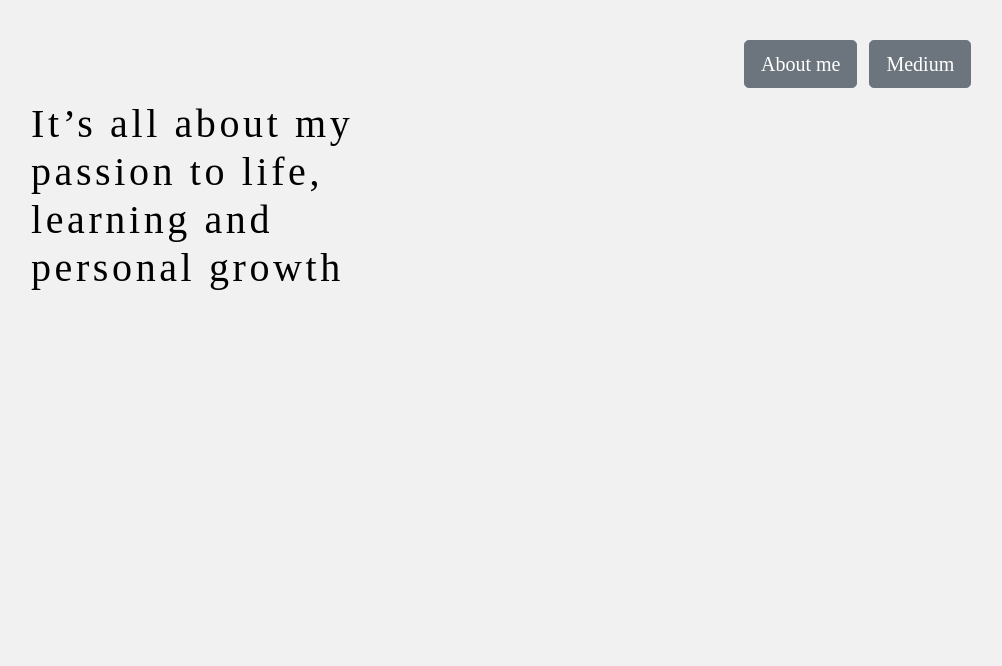
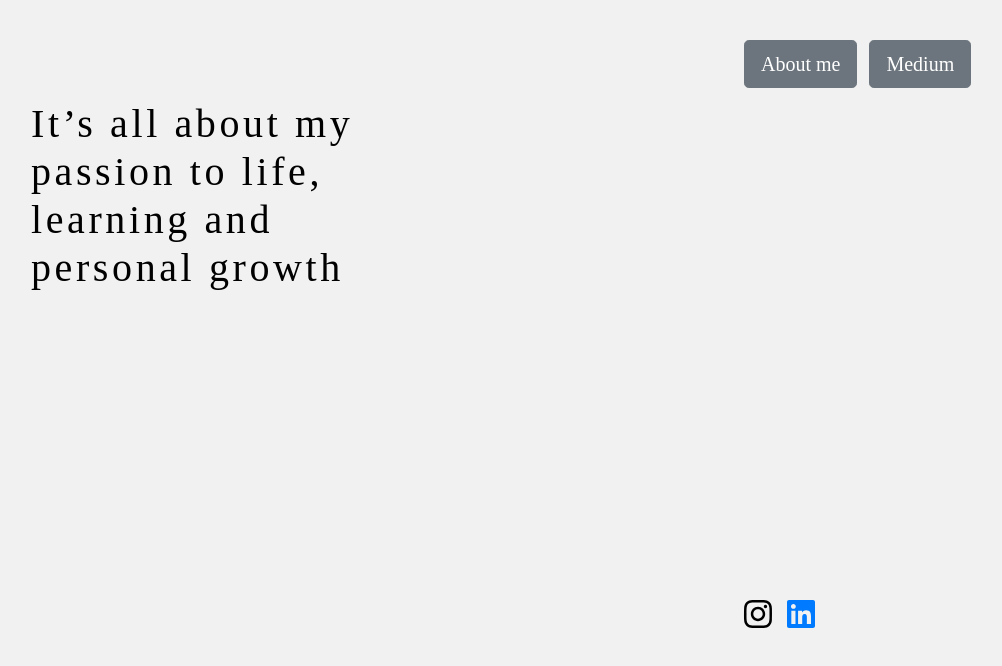
Before and after one commit to olesiaMartushkanova/react-typescript-blog, a React (Create React App) app in the folder my-app/: page / in a window 1280 px wide. Shown: the top 666 px of the page, without its empty margins (74-1076 px from the left). Built offline with nearby package versions, Linux system fonts and the light colour scheme; a web font is replaced by a local one.

Commit message:
done something

```diff
--- a/my-app/package.json
+++ b/my-app/package.json
@@ -41,6 +41,9 @@
     ]
   },
   "devDependencies": {
+    "@fortawesome/fontawesome-svg-core": "^1.2.35",
+    "@fortawesome/free-brands-svg-icons": "^5.15.3",
+    "@fortawesome/react-fontawesome": "^0.1.14",
     "@types/react-router-dom": "^5.1.7",
     "bootstrap": "^4.6.0",
     "react-bootstrap": "^1.5.2",
--- a/my-app/src/components/MainButton.css
+++ b/my-app/src/components/MainButton/MainButton.css
@@ -1,5 +1,6 @@
 @import url('https://fonts.googleapis.com/css2?family=Dela+Gothic+One&family=Rhodium+Libre&display=swap');
 
+/* TODO: Fix namings in CSS: make them consistent */
 .mainButton {
   font-family: 'Rhodium Libre', serif;
 }
--- a/my-app/src/components/MainButton.tsx
+++ b/my-app/src/components/MainButton/MainButton.tsx
@@ -1,5 +1,5 @@
 import { useHistory } from 'react-router-dom';
-import { IMainButton } from '../types';
+import { IMainButton } from '../../types';
 import './MainButton.css';
 import Button from 'react-bootstrap/Button';
 import 'bootstrap/dist/css/bootstrap.min.css';
--- /dev/null
+++ b/my-app/src/components/SocialFollow/SocialFollow.css
@@ -0,0 +1,8 @@
+.instagram {
+  color: black;
+  margin-right: 15px;
+}
+
+.linkedin {
+  color: #4968ad;
+}
--- /dev/null
+++ b/my-app/src/components/SocialFollow/SocialFollow.tsx
@@ -0,0 +1,26 @@
+import { faInstagram, faLinkedin } from '@fortawesome/free-brands-svg-icons';
+import { FontAwesomeIcon } from '@fortawesome/react-fontawesome';
+import './SocialFollow.css';
+
+const SocialFollow = () => {
+  return (
+    // To return as one component
+    <>
+      <div className='instagram'>
+        <a
+          style={{ color: 'black' }}
+          href='https://www.instagram.com/olesia_learns'>
+          <FontAwesomeIcon icon={faInstagram} size='2x' />
+        </a>
+      </div>
+
+      <div className='linkedin'>
+        <a href='https://www.linkedin.com/in/olesia-martushkanova/'>
+          <FontAwesomeIcon icon={faLinkedin} size='2x' />
+        </a>
+      </div>
+    </>
+  );
+};
+
+export default SocialFollow;
--- a/my-app/src/pages/AboutMe/AboutMe.tsx
+++ b/my-app/src/pages/AboutMe/AboutMe.tsx
@@ -1,4 +1,4 @@
-import MainButton from '../../components/MainButton';
+import MainButton from '../../components/MainButton/MainButton';
 import { HOME_PATH } from '../../constants';
 import './AboutMe.css';
 
--- a/my-app/src/pages/Home/Home.css
+++ b/my-app/src/pages/Home/Home.css
@@ -39,3 +39,9 @@
 .buttonsContainer {
   display: flex;
 }
+
+.socialContainer {
+  display: flex;
+  /* flex-direction: row; */
+  margin-top: 510px;
+}
--- a/my-app/src/pages/Home/Home.tsx
+++ b/my-app/src/pages/Home/Home.tsx
@@ -1,6 +1,7 @@
 import './Home.css';
 import { ABOUT_ME_PATH, MEDIUM_PATH, TITLE_TEXT } from '../../constants';
-import MainButton from '../../components/MainButton';
+import MainButton from '../../components/MainButton/MainButton';
+import SocialFollow from '../../components/SocialFollow/SocialFollow';
 import 'bootstrap/dist/css/bootstrap.min.css';
 
 const Home = () => {
@@ -10,6 +11,7 @@ const Home = () => {
         <h1>{TITLE_TEXT}</h1>
       </div>
       <div className='spacer' />
+
       <div id='mainSection' className='mainSection'>
         <div className='buttonsContainer'>
           <MainButton
@@ -19,9 +21,13 @@ const Home = () => {
           />
           <MainButton className='mainButton' text='Medium' path={MEDIUM_PATH} />
         </div>
-        <div id='latestPostsContainer' className='latestPostsContainer'></div>
-        <div id='contactMeContainer' className='contactMeContainer'></div>
-        <div id='socialButton' className='socialButton'></div>
+
+        {/* <div id='latestPostsContainer' className='latestPostsContainer'></div>
+        <div id='contactMeContainer' className='contactMeContainer'></div> */}
+
+        <div className='socialContainer'>
+          <SocialFollow />
+        </div>
       </div>
     </div>
   );
```
Also changed, not shown: 1 other file (tests, documents, lock files or other folders).
